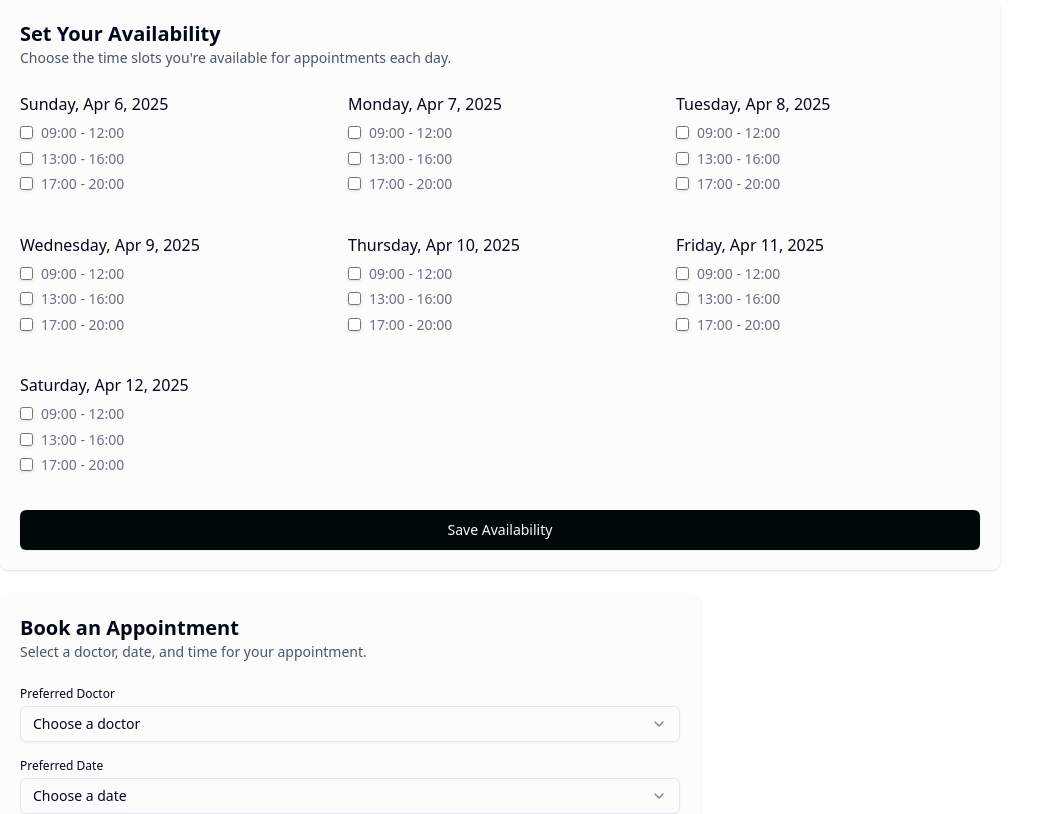
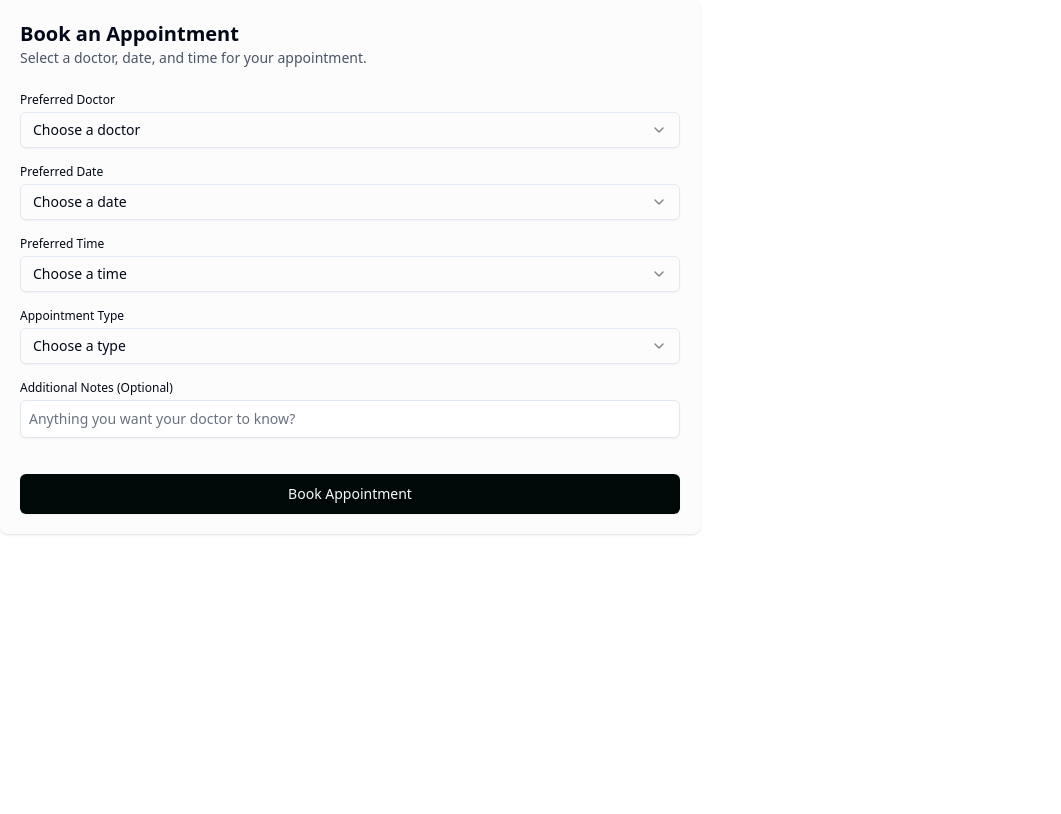
Before and after one commit to barbaraeguche/quantumcare, a React (Vite) app in the folder client/: page / in a window 1280 px wide. Shown: the top 814 px of the page, without its empty margins (0-1061 px from the left). Built offline with nearby package versions, Linux system fonts and the light colour scheme.

Commit message:
error parsing string to date :(

```diff
--- a/client/package.json
+++ b/client/package.json
@@ -19,6 +19,7 @@
     "axios": "^1.7.9",
     "class-variance-authority": "^0.7.1",
     "clsx": "^2.1.1",
+    "date-fns": "^4.1.0",
     "lucide-react": "^0.475.0",
     "react": "^19.0.0",
     "react-dom": "^19.0.0",
--- a/client/src/app.tsx
+++ b/client/src/app.tsx
@@ -4,7 +4,7 @@
 // import PatientInfo from '@/views/patient/patient-info';
 // import DoctorInfo from '@/views/doctor/doctor-info';
 // import MedicalHistory from '@/views/patient/medical-history';
-import Availabilities from '@/views/doctor/availabilities';
+// import Availabilities from '@/views/doctor/availabilities';
 // import AppointmentsTable from '@/views/(common)/appointments-table';
 import BookAppointment from '@/views/general/book-appointment';
 
@@ -17,7 +17,7 @@ export default function App() {
 			{/*<PatientInfo/>*/}
       {/*<DoctorInfo/>*/}
 			{/*<MedicalHistory medicalHistory={medicalHistories}/>*/}
-			<Availabilities/>
+			{/*<Availabilities/>*/}
 			{/*<AppointmentsTable/>*/}
 			<BookAppointment/>
 		</div>
--- a/client/src/ui/select.tsx
+++ b/client/src/ui/select.tsx
@@ -1,3 +1,4 @@
+import { SelectHTMLAttributes } from 'react';
 import {
 	Controller, Control, FieldValues, Path, FieldError
 } from 'react-hook-form';
@@ -9,8 +10,8 @@ import { cn } from '@/utils/utils';
 import { InputConfig } from '@/lib/definitions';
 import FormError from '@/components/form-error';
 
-type CustomSelectProps<T extends FieldValues> = {
-	conf: InputConfig
+type CustomSelectProps<T extends FieldValues> = SelectHTMLAttributes<HTMLSelectElement> & {
+	conf: InputConfig;
 	name: Path<T>;
 	control: Control<T>;
 	options: { label: string; value: string }[];
@@ -47,6 +48,7 @@ export default function CustomSelect<T extends FieldValues>(props: CustomSelectP
 	);
 }
 
+// TODO: optimize here, use `useController instead`
 function SelectInput<T extends FieldValues>(props: CustomSelectProps<T>) {
 	return (
 		<Controller
@@ -54,8 +56,8 @@ function SelectInput<T extends FieldValues>(props: CustomSelectProps<T>) {
 			control={props.control}
 			render={({ field }) => (
 				<Select
+					value={field.value ?? ''}
 					onValueChange={field.onChange}
-					value={field.value ?? ''}
 				>
 					<SelectTrigger
 						id={props.name}
--- a/client/src/utils/utils.ts
+++ b/client/src/utils/utils.ts
@@ -1,5 +1,7 @@
 import { twMerge } from 'tailwind-merge';
 import { clsx, type ClassValue } from 'clsx';
+import { format } from 'date-fns';
+import { enCA } from 'date-fns/locale';
 
 export function cn(...args: ClassValue[]) {
 	return twMerge(clsx(args));
@@ -23,29 +25,31 @@ export const generatePagination = (currentPage: number, totalPages: number): (st
 	return [1, '...', currentPage - 1, currentPage, currentPage + 1, '...', totalPages];
 };
 
+export const formatDate = (date: string | Date) => {
+	return format(date, 'EEEE, MMM dd yyyy', {
+		locale: enCA
+	});
+}
+
 const generateCurrentWeek = () => {
 	return Array.from({ length: 7 }, (_, idx) => {
 		// generate the next day from current day; appointments are booked in advance
-		const day = new Date(Date.now() + ((idx + 1) * 24 * 60 * 60 * 1000));
+		const date = new Date();
+		date.setDate(date.getDate() + idx + 1);
 
 		return {
-			date: day.toLocaleString('en-CA').split(',')[0],
-			formattedDate: day.toLocaleDateString('en-US', {
-				weekday: 'long',
-				month: 'short',
-				day: 'numeric',
-				year: 'numeric'
-			})
+			date: format(date, 'yyyy-MM-dd'),
+			displayDate: formatDate(date)
 		};
 	});
 };
 
 export const getCurrentWeek = () => {
 	return generateCurrentWeek().reduce<[string[], string[]]>(
-		([dateArr, formatedArr], { date, formattedDate }) => {
+		([dateArr, displayedArr], { date, displayDate }) => {
 			dateArr.push(date);
-			formatedArr.push(formattedDate);
-			return [dateArr, formatedArr];
+			displayedArr.push(displayDate);
+			return [dateArr, displayedArr];
 		},
 		[[], []]
 	);
--- a/client/src/views/doctor/availabilities.tsx
+++ b/client/src/views/doctor/availabilities.tsx
@@ -9,7 +9,7 @@ interface WeekAvailability {
 	[key: string]: DayAvailability
 }
 
-const [date, formattedDate] = getCurrentWeek();
+const [date, displayedDate] = getCurrentWeek();
 const timeSlots = [
 	{ startTime: '09:00', endTime: '12:00' },
 	{ startTime: '13:00', endTime: '16:00' },
@@ -72,7 +72,7 @@ export default function Availabilities() {
 			/>
 
 			<Card.Content className={'gap-6 grid md:grid-cols-2 lg:grid-cols-3'}>
-				{formattedDate.map((day, idx) => (
+				{displayedDate.map((day, idx) => (
 					<div
 						key={day}
 						className={'space-y-2'}
--- a/client/src/views/general/book-appointment.tsx
+++ b/client/src/views/general/book-appointment.tsx
@@ -1,42 +1,37 @@
 import { useForm, SubmitHandler } from 'react-hook-form';
 import { zodResolver } from '@hookform/resolvers/zod';
 import { AppointmentSchema, AppointmentType } from '@/schemas/appointment-schema';
-import { getCurrentWeek } from '@/utils/utils.ts';
+import { formatDate } from '@/utils/utils.ts';
 import { appointmentType } from '@/utils/constants';
 import InputWrapper from '@/components/input-wrapper';
 import { Button, Card, Select } from '@/ui/index';
 
-const [date, formattedDate] = getCurrentWeek();
-const availableDoctors = [
+const doctorOptions = [
 	{ value: "3f98e8a2-6b4d-4c02-bf89-7c72a2d1e3b5", label: "Dr. Sarah Smith" },
 	{ value: "d1e3f5a8-9c4b-41f6-b2c7-8d70e5a9f134", label: "Dr. John Doe" },
 	{ value: "a72d1e39-6f5b-4d12-89c7-3b0e8a4f2d5c", label: "Dr. Emily Brown" },
 ]
-const dateOptions = formattedDate.map((item, idx) => ({
-	label: item,
-	value: date[idx]
-}))
 const henna = [
 	{
-		"doctor": "3f98e8a2-6b4d-4c02-bf89-7c72a2d1e3b5",
+		"id": doctorOptions[0].value,
 		"date": "2025-02-18",
 		"startTime": "09:00",
 		"endTime": "12:00"
 	},
 	{
-		"doctor": "d1e3f5a8-9c4b-41f6-b2c7-8d70e5a9f134",
+		"id": doctorOptions[1].value,
 		"date": "2025-02-18",
 		"startTime": "13:00",
 		"endTime": "16:00"
 	},
 	{
-		"doctor": "a72d1e39-6f5b-4d12-89c7-3b0e8a4f2d5c",
+		"id": doctorOptions[2].value,
 		"date": "2025-02-18",
 		"startTime": "17:00",
 		"endTime": "20:00"
 	},
 	{
-		"doctor": "3f98e8a2-6b4d-4c02-bf89-7c72a2d1e3b5",
+		"id": doctorOptions[0].value,
 		"date": "2025-02-19",
 		"startTime": "19:00",
 		"endTime": "12:00"
@@ -48,21 +43,32 @@ const henna = [
 	},
 ];
 
+const getDateAndTimeOptions = (doctorId: string) => {
+	type OptionsReturnType = { label: string, value: string }[];
+
+	return henna
+		.filter((doctor) => doctor.id === doctorId ||!doctor.id)
+		.reduce<[OptionsReturnType, OptionsReturnType]>(
+	    ([dateArr, timeArr], { date, startTime }) => {
+	      dateArr.push({ label: date, value: date });
+	      timeArr.push({ label: `${startTime}`, value: `${startTime}` });
+	      return [dateArr, timeArr];
+	    },
+	    [[], []]
+	  );
+}
+
 export default function BookAppointment() {
 	const {
-		register, handleSubmit, formState: { errors }, control, getValues
+		register, handleSubmit, formState: { errors }, control, watch
 	} = useForm<AppointmentType>({
 		resolver: zodResolver(AppointmentSchema),
 		reValidateMode: 'onBlur'
 	});
 
-	const doctorId = getValues('doctorId');
-	const timeSlots = henna.filter((item) => {
-		return item.doctor === doctorId;
-	}).map((item) => ({
-		label: `${item.startTime}`,
-		value: `${item.startTime}`
-	}));
+	const [doctorId, appointmentDate] = watch(['doctorId', 'date']);
+	const [dateOptions, timeOptions] = getDateAndTimeOptions(doctorId);
+	console.log(dateOptions)
 
 	const onSubmit: SubmitHandler<AppointmentType> = (data) => {
 		console.log(data);
@@ -85,31 +91,33 @@ export default function BookAppointment() {
 						}}
 						name={'doctorId'}
 						control={control}
-						options={availableDoctors}
+						options={doctorOptions}
 						error={errors.doctorId}
 					/>
 
 					{/* date */}
 					<Select
+						disabled={!doctorId}
 						conf={{
 							label: 'Preferred Date',
 							placeholder: 'Choose a date'
 						}}
 						name={'date'}
 						control={control}
-						options={dateOptions}
+						options={[...new Set(dateOptions)]}
 						error={errors.date}
 					/>
 
 					{/* time */}
 					<Select
+						disabled={!appointmentDate}
 						conf={{
 							label: 'Preferred Time',
 							placeholder: 'Choose a time'
 						}}
 						name={'time'}
 						control={control}
-						options={timeSlots}
+						options={timeOptions}
 						error={errors.time}
 					/>
 
--- a/client/tsconfig.app.json
+++ b/client/tsconfig.app.json
@@ -3,7 +3,7 @@
     "tsBuildInfoFile": "./node_modules/.tmp/tsconfig.app.tsbuildinfo",
     "target": "ES2020",
     "useDefineForClassFields": true,
-    "lib": ["ES2020", "DOM", "DOM.Iterable"],
+    "lib": ["ES2020", "DOM", "DOM.Iterable", "ESNext"],
     "module": "ESNext",
     "skipLibCheck": true,
 
--- a/client/tsconfig.node.json
+++ b/client/tsconfig.node.json
@@ -2,7 +2,7 @@
   "compilerOptions": {
     "tsBuildInfoFile": "./node_modules/.tmp/tsconfig.node.tsbuildinfo",
     "target": "ES2022",
-    "lib": ["ES2023"],
+    "lib": ["ES2023", "ESNext"],
     "module": "ESNext",
     "skipLibCheck": true,
 
```
Also changed, not shown: 1 other file (tests, documents, lock files or other folders).
